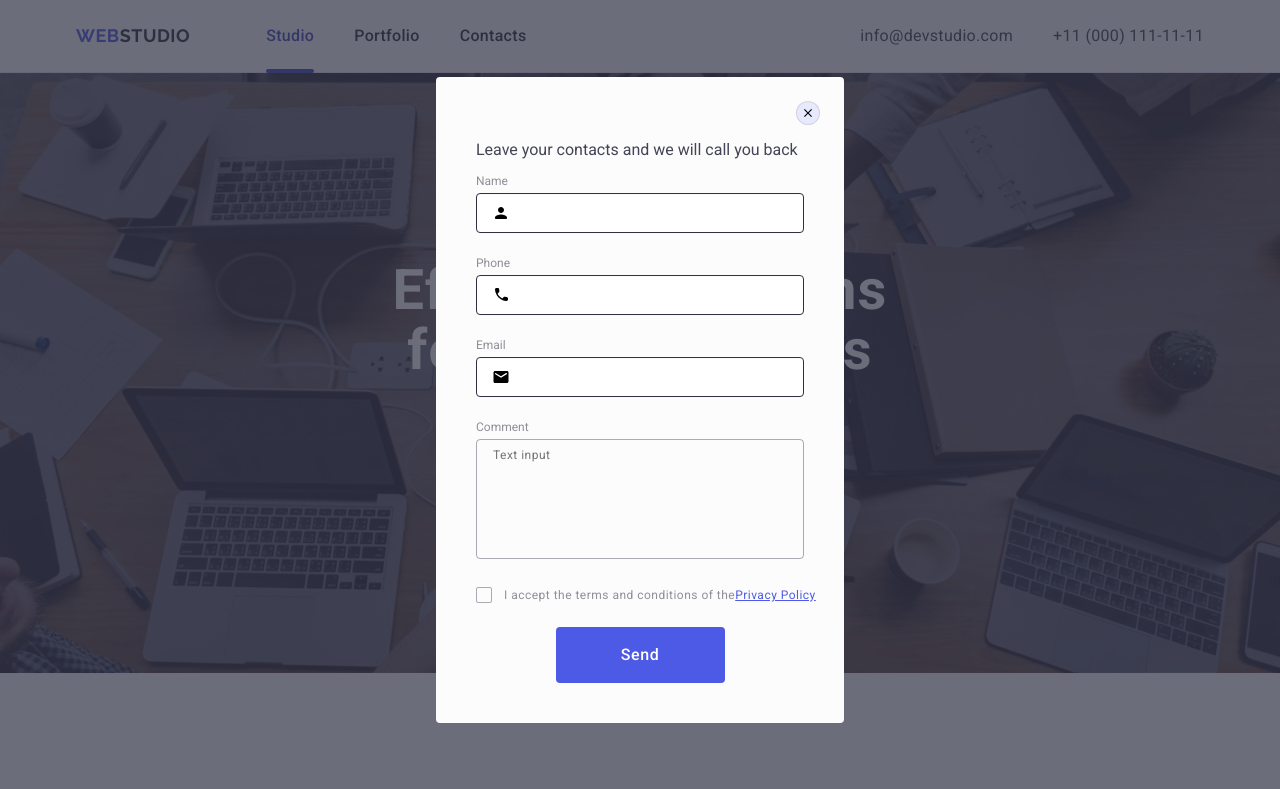
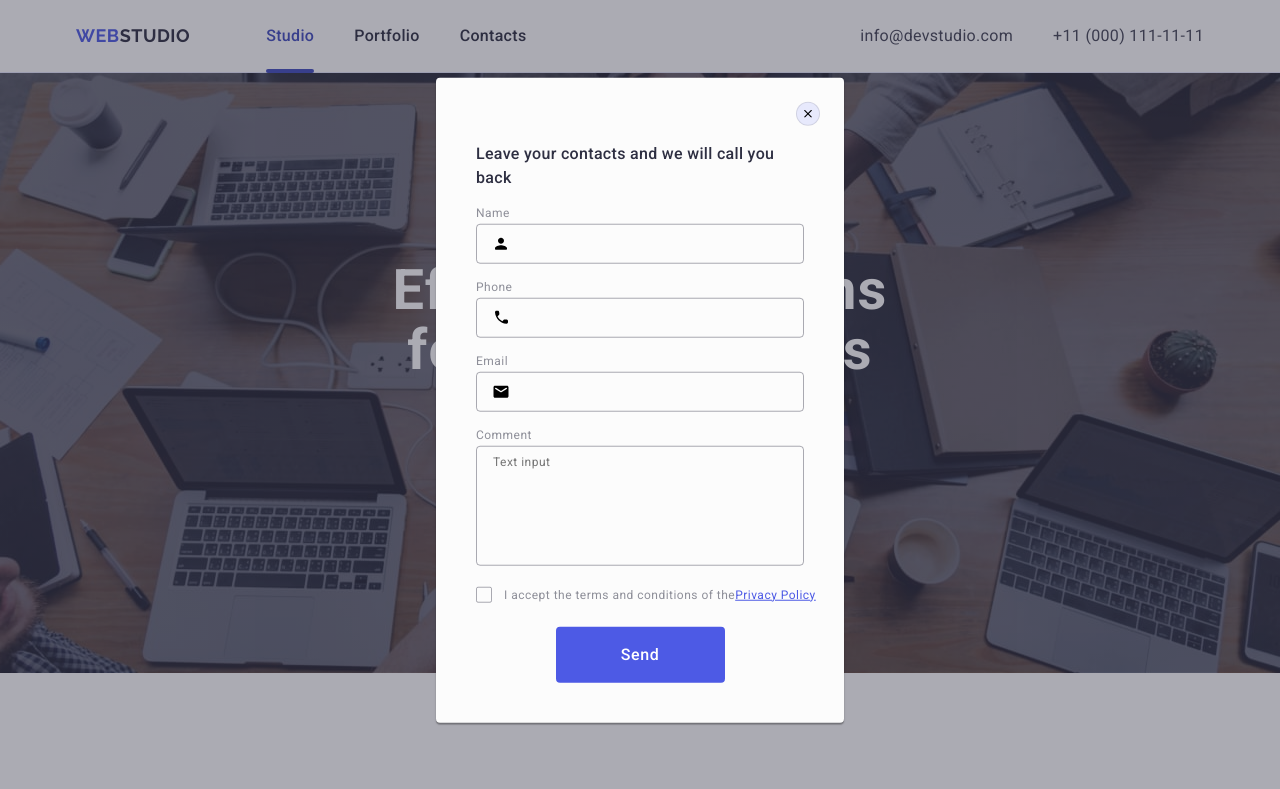
Before and after one commit to Daniil4449/goit-markup-hw-5, a plain HTML site: page index.html in a window 1280 px wide. Shown: the top 789 px of the page. Drawn offline with nearby package versions, Linux system fonts and the light colour scheme.

Commit message:
goit-markup-hw-5-8

```diff
--- a/css/styles.css
+++ b/css/styles.css
@@ -571,11 +571,11 @@ img {
   left: 0;
   width: 100%;
   height: 100%;
-  background-color: rgba(46, 47, 66, 0.7);
+  background-color: rgba(46, 47, 66, 0.4);
   opacity: 0;
   visibility: hidden;
   pointer-events: none;
-  transition: opasity 250ms cubic-bezier(0.4, 0, 0.2, 1),
+  transition: opacity 250ms cubic-bezier(0.4, 0, 0.2, 1),
     visibility 250ms cubic-bezier(0.4, 0, 0.2, 1);
 }
 .is-open {
@@ -594,6 +594,8 @@ img {
   background-color: #fcfcfc;
   border-radius: 4px;
   transition: transform 250ms cubic-bezier(0.4, 0, 0.2, 1);
+  box-shadow: 0px 1px 1px rgba(0, 0, 0, 0.14), 0px 1px 3px rgba(0, 0, 0, 0.12),
+    0px 2px 1px rgba(0, 0, 0, 0.2);
 }
 .modal-close-btn {
   position: absolute;
@@ -625,6 +627,12 @@ img {
   fill: #ffffff;
 }
 .title-modal {
+  font-weight: 500;
+  line-height: 1.5;
+  text-align: center;
+  letter-spacing: 0.02em;
+  color: #2e2f42;
+
   text-align: left;
   margin-top: 24px;
   margin-bottom: 16px;
@@ -637,12 +645,14 @@ img {
 }
 .modal-input {
   width: 100%;
-  border: 1px solid #2e2f42;
+  border: 1px solid rgba(46, 47, 66, 0.4);
   border-radius: 4px;
   height: 40px;
   padding-left: 38px;
   outline: transparent;
   transition-duration: 250ms;
+  background-color: transparent;
+  transition: border-color 250ms cubic-bezier(0.4, 0, 0.2, 1);
 }
 .modal-input:focus {
   border-color: #4d5ae5;
@@ -651,6 +661,9 @@ img {
   fill: #4d5ae5;
 }
 .modal-label {
+  line-height: 1.17;
+  letter-spacing: 0.04em;
+
   display: block;
   margin-bottom: 4px;
   font-size: 12px;
@@ -662,9 +675,10 @@ img {
   top: 50%;
   transform: translateY(-50%);
   transition-duration: 250ms;
+  transition: border-color 250ms cubic-bezier(0.4, 0, 0.2, 1);
 }
 .modal-field {
-  margin-bottom: 24px;
+  margin-bottom: 16px;
 }
 .modal-textarea {
   font-size: 12px;
@@ -711,9 +725,11 @@ img {
 }
 
 .form-check:checked + .check-text span {
-  background-color: #4d5ae5;
+  background-color: #404bbf;
   fill: #f4f4fd;
+  border: none;
 }
+
 .modal-button {
   color: #fff;
   background-color: #4d5ae5;
--- a/index.html
+++ b/index.html
@@ -431,7 +431,7 @@
 
     </footer>
     <div class="backdrop  is-open">
-        <div class="modal ">
+        <div class="modal">
             <button type="button" class="modal-close-btn">
                 <svg class="modal-close-icon" width="8" height="8">
                     <use href="./images/icons.svg#icon-close-black-18dp"></use>
@@ -482,7 +482,8 @@
                 <div class="modal-field">
                     <input type="checkbox" name="user-privacy" id="user-privacy" value="true"
                         class="form-check visually-hidden">
-                    <label for="user-privacy" class="check-text"> <span><svg class="check-icon" width="10" height="8">
+                    <label for="user-privacy" class="check-text"><span class=""><svg class="check-icon" width="10"
+                                height="8">
                                 <use href="./images/icons.svg#icon-Vector"></use>
                             </svg></span>I accept the terms and conditions of the
                         <a href="">Privacy Policy</a></label>
```
